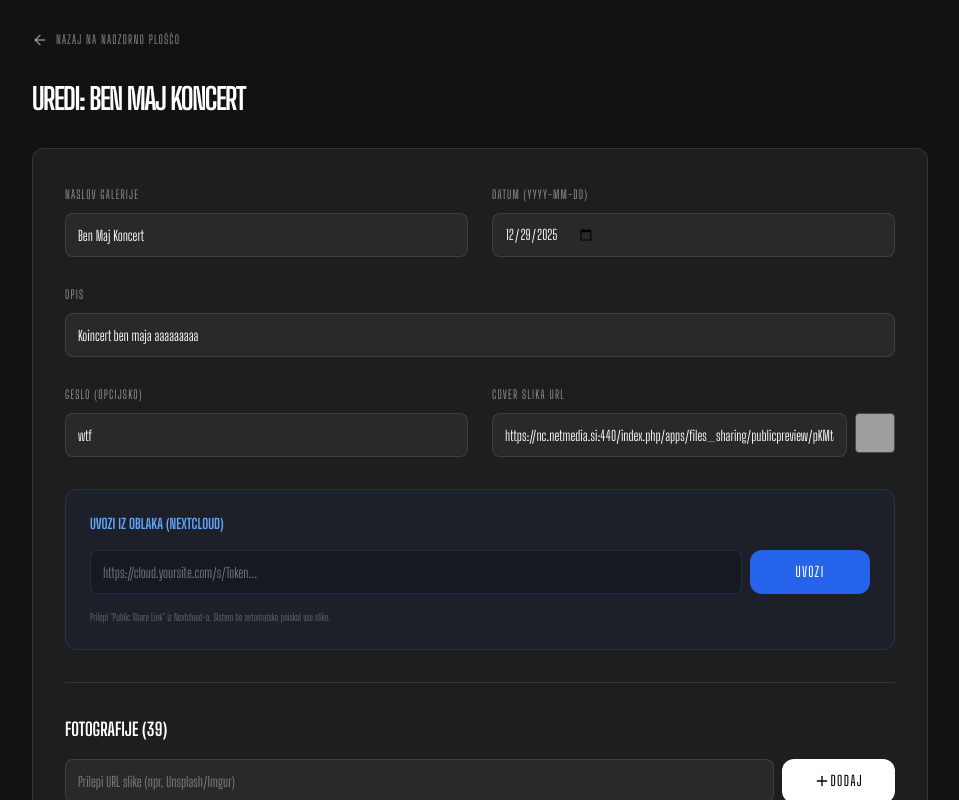
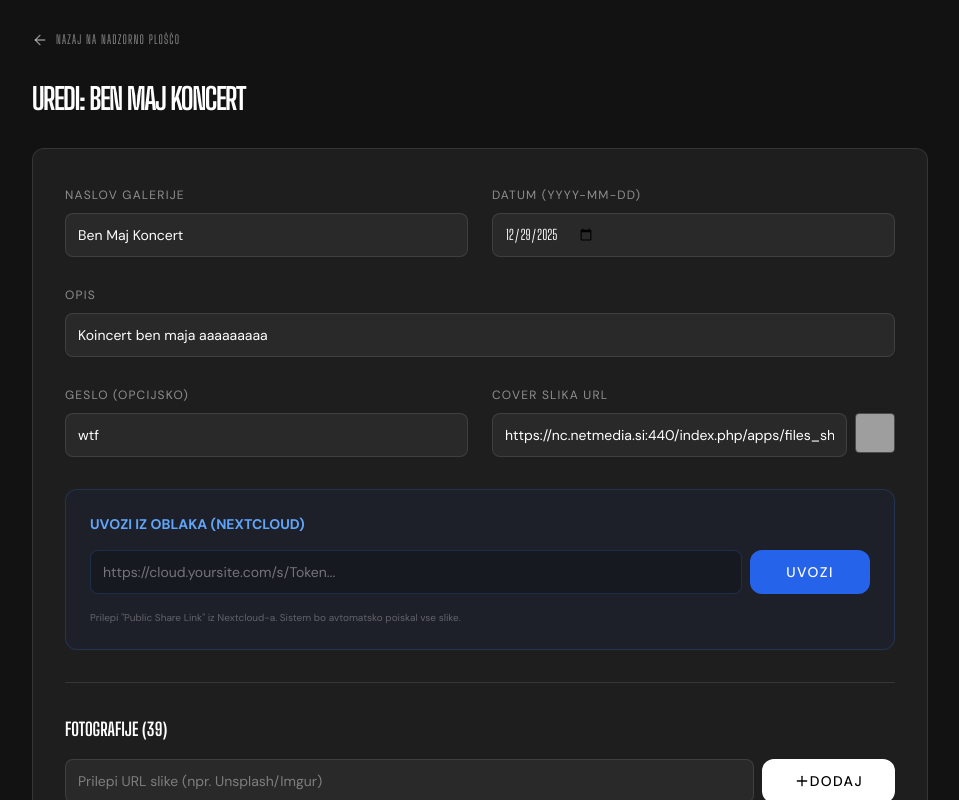
Before and after one commit to wolfyek/client-gallery, a Next.js app: page /admin/uredi/ben-maj-koncert in a window 1280 px wide. Shown: the top 800 px of the page, without its empty margins (160-1119 px from the left). Built offline with nearby package versions, Linux system fonts and the light colour scheme; grey boxes are pictures that could not be loaded.

Commit message:
feat: updated admin and login typography to DM Sans

```diff
--- a/app/admin/page.tsx
+++ b/app/admin/page.tsx
@@ -17,18 +17,18 @@ export default async function AdminDashboard() {
                             <h1 className="text-3xl font-bold uppercase tracking-tighter">Nadzorna Plošča</h1>
                             <LogoutButton />
                         </div>
-                        <Link href="/" className="flex items-center gap-1 text-xs uppercase tracking-widest text-white/50 hover:text-white transition-colors w-fit">
+                        <Link href="/" className="flex items-center gap-1 text-xs uppercase tracking-widest text-white/50 hover:text-white transition-colors w-fit font-dm">
                             <ArrowLeft className="w-3 h-3" /> Nazaj na stran
                         </Link>
                     </div>
                     <div className="flex gap-4">
                         <Link href="/admin/logs">
-                            <Button className="bg-[#1e1e1e] border border-white/20 text-white hover:bg-white/10 uppercase tracking-widest gap-2">
+                            <Button className="bg-[#1e1e1e] border border-white/20 text-white hover:bg-white/10 uppercase tracking-widest gap-2 font-dm">
                                 <Activity className="w-4 h-4" /> Dnevniki
                             </Button>
                         </Link>
                         <Link href="/admin/ustvari">
-                            <Button className="bg-white text-black hover:bg-gray-200 uppercase tracking-widest gap-2">
+                            <Button className="bg-white text-black hover:bg-gray-200 uppercase tracking-widest gap-2 font-dm font-bold">
                                 <Plus className="w-4 h-4" /> Nova Galerija
                             </Button>
                         </Link>
@@ -43,11 +43,11 @@ export default async function AdminDashboard() {
                         >
                             <div className="flex flex-col space-y-1">
                                 <h3 className="text-xl font-bold uppercase">{gallery.title}</h3>
-                                <p className="text-xs text-white/50 tracking-widest">{gallery.date}</p>
+                                <p className="text-xs text-white/50 tracking-widest font-dm">{gallery.date}</p>
                             </div>
 
                             <div className="flex items-center gap-4">
-                                <Link href={`/galerija/${gallery.id}`} target="_blank" className="text-sm text-white/50 hover:text-white underline">
+                                <Link href={`/galerija/${gallery.id}`} target="_blank" className="text-sm text-white/50 hover:text-white underline font-dm">
                                     Poglej Galerijo
                                 </Link>
                                 <Link href={`/admin/uredi/${gallery.id}`}>
--- a/app/prijava/page.tsx
+++ b/app/prijava/page.tsx
@@ -44,20 +44,20 @@ export default function LoginPage() {
                         placeholder="Uporabniško ime"
                         value={username}
                         onChange={(e) => setUsername(e.target.value)}
-                        className={`text-center tracking-widest bg-black/40 border-white/20 text-white placeholder:text-white/40 focus:bg-black/60 ${error ? 'border-red-500' : ''}`}
+                        className={`text-center tracking-widest bg-black/40 border-white/20 text-white placeholder:text-white/40 focus:bg-black/60 font-dm ${error ? 'border-red-500' : ''}`}
                     />
                     <Input
                         type="password"
                         placeholder="Geslo"
                         value={password}
                         onChange={(e) => setPassword(e.target.value)}
-                        className={`text-center tracking-widest bg-black/40 border-white/20 text-white placeholder:text-white/40 focus:bg-black/60 ${error ? 'border-red-500' : ''}`}
+                        className={`text-center tracking-widest bg-black/40 border-white/20 text-white placeholder:text-white/40 focus:bg-black/60 font-dm ${error ? 'border-red-500' : ''}`}
                     />
-                    <Button type="submit" className="w-full uppercase tracking-widest bg-white text-black hover:bg-gray-200">
+                    <Button type="submit" className="w-full uppercase tracking-widest bg-white text-black hover:bg-gray-200 font-dm font-bold">
                         Vstopi
                     </Button>
                     {error && (
-                        <p className="text-xs text-red-500 text-center uppercase tracking-widest font-bold">
+                        <p className="text-xs text-red-500 text-center uppercase tracking-widest font-bold font-dm">
                             Napačno uporabniško ime ali geslo
                         </p>
                     )}
--- a/components/admin/GalleryForm.tsx
+++ b/components/admin/GalleryForm.tsx
@@ -54,23 +54,23 @@ export default function GalleryForm({ gallery }: { gallery?: Gallery }) {
         <form action={isEditing ? updateGallery.bind(null, gallery.id) : createGallery} className="space-y-8">
             <div className="grid grid-cols-1 md:grid-cols-2 gap-6">
                 <div className="space-y-2">
-                    <label className="text-xs uppercase tracking-widest text-white/50">Naslov Galerije</label>
-                    <Input name="title" defaultValue={gallery?.title} placeholder="npr. Ana & Mark" required className="bg-white/5 border-white/10" />
+                    <label className="text-xs uppercase tracking-widest text-white/50 font-dm">Naslov Galerije</label>
+                    <Input name="title" defaultValue={gallery?.title} placeholder="npr. Ana & Mark" required className="bg-white/5 border-white/10 font-dm" />
                 </div>
                 <div className="space-y-2">
-                    <label className="text-xs uppercase tracking-widest text-white/50">Datum (YYYY-MM-DD)</label>
+                    <label className="text-xs uppercase tracking-widest text-white/50 font-dm">Datum (YYYY-MM-DD)</label>
                     <Input name="date" type="date" defaultValue={gallery?.date} required className="bg-white/5 border-white/10" />
                 </div>
                 <div className="col-span-1 md:col-span-2 space-y-2">
-                    <label className="text-xs uppercase tracking-widest text-white/50">Opis</label>
-                    <Input name="description" defaultValue={gallery?.description} placeholder="Kratek opis dogodka..." className="bg-white/5 border-white/10" />
+                    <label className="text-xs uppercase tracking-widest text-white/50 font-dm">Opis</label>
+                    <Input name="description" defaultValue={gallery?.description} placeholder="Kratek opis dogodka..." className="bg-white/5 border-white/10 font-dm" />
                 </div>
                 <div className="space-y-2">
-                    <label className="text-xs uppercase tracking-widest text-white/50">Geslo (opcijsko)</label>
-                    <Input name="password" defaultValue={gallery?.password} placeholder="Pusti prazno za javno" className="bg-white/5 border-white/10" />
+                    <label className="text-xs uppercase tracking-widest text-white/50 font-dm">Geslo (opcijsko)</label>
+                    <Input name="password" defaultValue={gallery?.password} placeholder="Pusti prazno za javno" className="bg-white/5 border-white/10 font-dm" />
                 </div>
                 <div className="space-y-2">
-                    <label className="text-xs uppercase tracking-widest text-white/50">Cover Slika URL</label>
+                    <label className="text-xs uppercase tracking-widest text-white/50 font-dm">Cover Slika URL</label>
                     <div className="flex gap-2">
                         <Input
                             name="coverImage"
@@ -78,7 +78,7 @@ export default function GalleryForm({ gallery }: { gallery?: Gallery }) {
                             onChange={(e) => setCoverImage(e.target.value)}
                             placeholder="https://..."
                             required
-                            className="bg-white/5 border-white/10"
+                            className="bg-white/5 border-white/10 font-dm"
                         />
                         {coverImage && (
                             <div className="relative w-10 h-10 shrink-0 rounded overflow-hidden border border-white/20">
@@ -91,19 +91,19 @@ export default function GalleryForm({ gallery }: { gallery?: Gallery }) {
 
             {/* Nextcloud Import */}
             <div className="bg-blue-900/10 border border-blue-500/20 p-6 rounded-lg space-y-4">
-                <h3 className="text-sm font-bold uppercase text-blue-400">Uvozi iz oblaka (Nextcloud)</h3>
+                <h3 className="text-sm font-bold uppercase text-blue-400 font-dm">Uvozi iz oblaka (Nextcloud)</h3>
                 <div className="flex gap-2">
                     <Input
                         value={ncLink}
                         onChange={(e) => setNcLink(e.target.value)}
                         placeholder="https://cloud.yoursite.com/s/Token..."
-                        className="bg-black/20 border-blue-500/20"
+                        className="bg-black/20 border-blue-500/20 font-dm"
                     />
-                    <Button type="button" onClick={handleNextcloudImport} disabled={isImporting} className="bg-blue-600 hover:bg-blue-500 text-white min-w-[120px]">
+                    <Button type="button" onClick={handleNextcloudImport} disabled={isImporting} className="bg-blue-600 hover:bg-blue-500 text-white min-w-[120px] font-dm">
                         {isImporting ? 'Nalagam...' : 'Uvozi'}
                     </Button>
                 </div>
-                <p className="text-[10px] text-white/30">
+                <p className="text-[10px] text-white/30 font-dm">
                     Prilepi "Public Share Link" iz Nextcloud-a. Sistem bo avtomatsko poiskal vse slike.
                 </p>
             </div>
@@ -120,9 +120,9 @@ export default function GalleryForm({ gallery }: { gallery?: Gallery }) {
                         value={newPhotoUrl}
                         onChange={(e) => setNewPhotoUrl(e.target.value)}
                         placeholder="Prilepi URL slike (npr. Unsplash/Imgur)"
-                        className="bg-white/5 border-white/10"
+                        className="bg-white/5 border-white/10 font-dm"
                     />
-                    <Button type="button" onClick={handleAddPhoto} className="bg-white text-black">
+                    <Button type="button" onClick={handleAddPhoto} className="bg-white text-black font-dm">
                         <Plus className="w-4 h-4" /> Dodaj
                     </Button>
                 </div>
@@ -177,7 +177,7 @@ export default function GalleryForm({ gallery }: { gallery?: Gallery }) {
                     type="submit"
                     size="lg"
                     disabled={isImporting}
-                    className="bg-white text-black uppercase tracking-widest text-sm w-full md:w-auto disabled:opacity-50 disabled:cursor-not-allowed"
+                    className="bg-white text-black uppercase tracking-widest text-sm w-full md:w-auto disabled:opacity-50 disabled:cursor-not-allowed font-dm font-bold"
                 >
                     {isEditing ? 'Shrani Spremembe' : 'Ustvari Galerijo'}
                 </Button>
```
